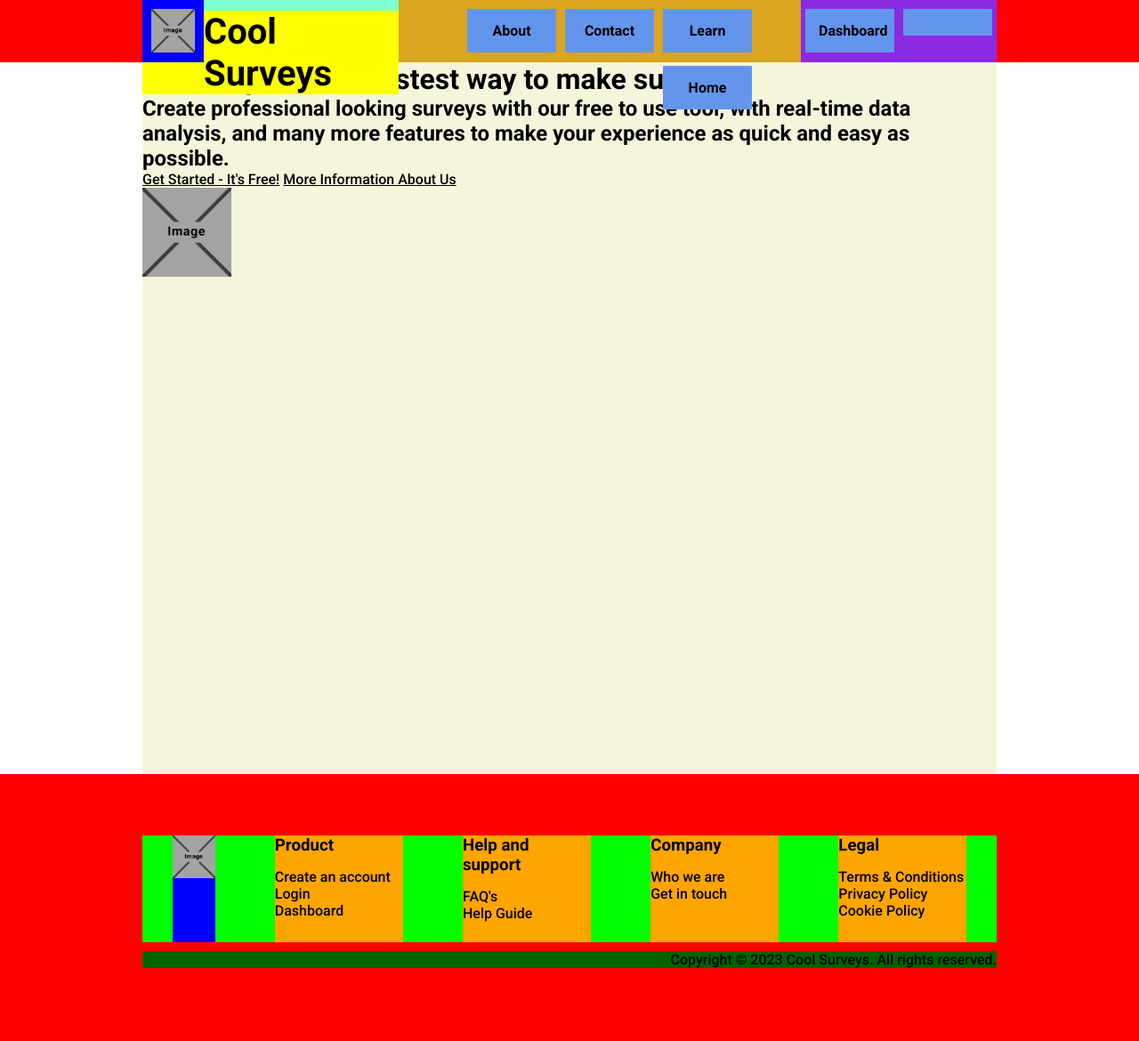
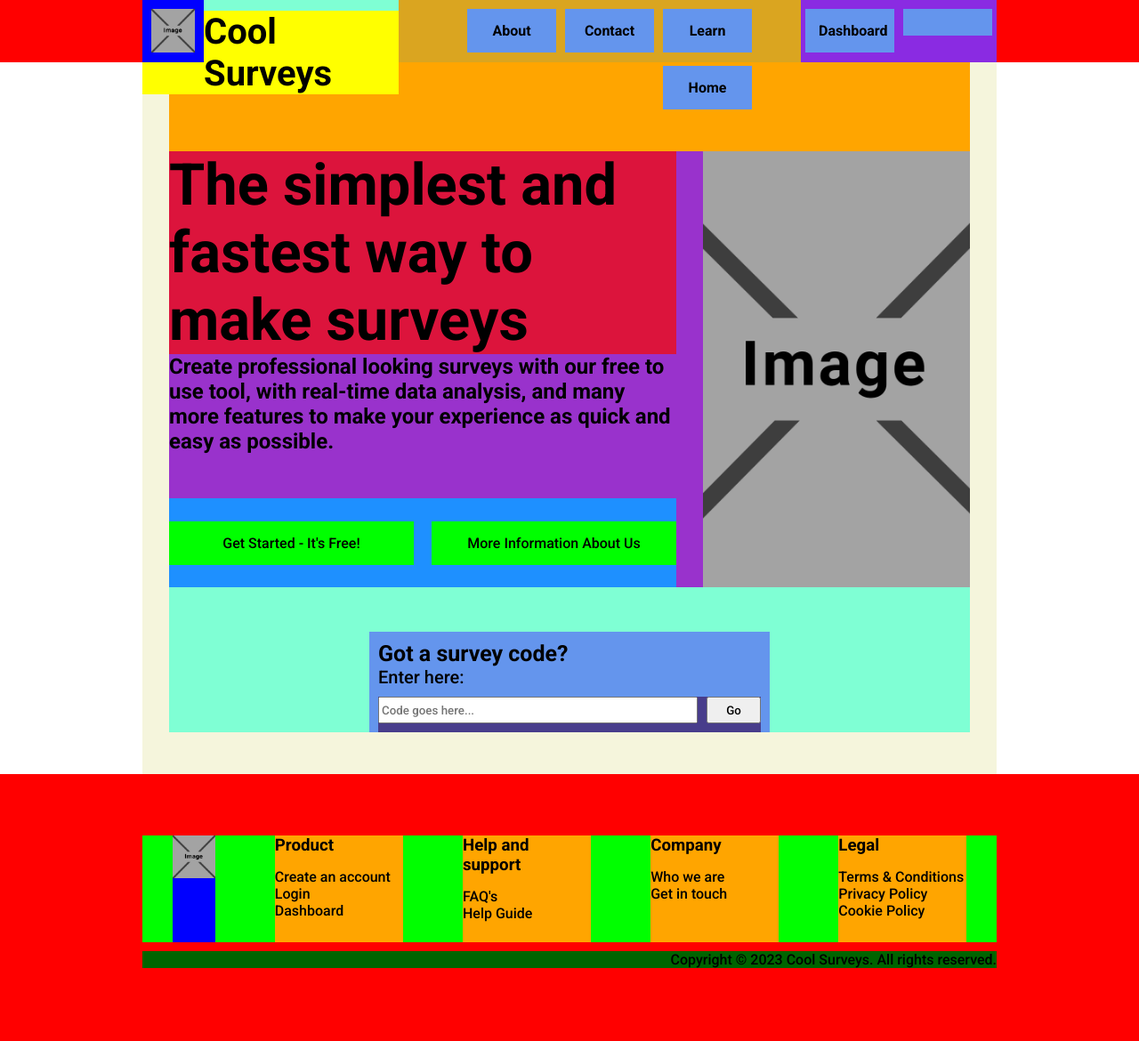
Before and after one commit to umarraj008/Survey-Tool, a PHP site: page / in a window 1280 px wide. Shown: the whole page at 89% size. Run offline with PHP 8.4, Linux system fonts and the light colour scheme; a user stored in the database is signed in.

Commit message:
Copy Link + Enter Code
- users can now enter a code in the homepage and be redirected to survey
- users can now copy survey link from dashboard

```diff
--- /dev/null
+++ b/css/index.css
@@ -0,0 +1,105 @@
+#main-container {
+    background-color: orange;
+    display: flex;
+    padding-top: 100px;
+    margin-left: 30px;
+    margin-right: 30px;
+}
+
+#left-container {
+    background-color: darkorchid;
+    width: 200%;
+}
+
+#left-container h1 {
+    font-size: 65px;
+    margin-right: 30px;
+    background-color: crimson;
+}
+
+#left-container h2 {
+    margin-right: 30px;
+}
+
+#left-container #button-container {
+    background-color: dodgerblue;
+    height: 100px;
+    display: flex;
+    align-items: center;
+    margin-right: 30px;
+    margin-top: 50px;
+}
+
+#left-container #button-container a {
+    padding: 15px;
+    background-color: lime;
+    text-decoration: none;
+    user-select: none;
+    width: 100%;
+    text-align: center;
+    margin-left: 10px;
+    margin-right: 10px;
+}
+
+#left-container #button-container a:first-child {
+    margin-left: 0px;
+}
+
+#left-container #button-container a:last-child {
+    margin-right: 0px;
+}
+
+#right-container {
+    background-color: lightseagreen;
+    width: 100%;
+}
+
+#right-container img {
+    width: 100%;
+    height: 100%;
+    object-fit: cover;
+}
+
+#survey-code-container {
+    margin-left: 30px;
+    margin-right: 30px;
+    background-color: aquamarine;
+    padding-top: 50px;
+}
+
+#survey-code-container form {
+    width: 50%;
+    background-color: cornflowerblue;
+}
+
+#survey-code-container form h3 {
+    margin-left: 10px;
+    padding-top: 10px;
+    font-size: 25px;
+}
+
+#survey-code-container form p {
+    margin-left: 10px;
+    margin-bottom: 10px;
+    font-size: 20px;
+}
+
+#survey-code-container form #input-container {
+    background-color: darkslateblue;
+    display: flex;
+    padding-bottom: 10px;
+    height: 30px;
+    margin-left: 10px;
+    margin-right: 10px;
+}
+
+#survey-code-container form #input-container input {
+    height: 100%;
+    box-sizing: border-box;
+    width: 100%;
+}
+
+#survey-code-container form #input-container input[type=submit] {
+    width: 70px;
+    margin-left: 10px;
+}
--- a/index.php
+++ b/index.php
@@ -2,6 +2,7 @@
 <html lang="en-UK">
     <head>
         <?php include_once("./includes/headTags.php"); ?>
+        <link rel="stylesheet" href="./css/index.css">
     </head>
     <body>
         <!-- Header Section -->
@@ -9,14 +10,30 @@
 
         <!-- Main Content -->
         <main>
-            <div>
-                <h1>The simplest and fastest way to make surveys</h1>
-                <h2>Create professional looking surveys with our free to use tool, with real-time data analysis, and many more features to make your experience as quick and easy as possible.</h2>
-                <a href="#">Get Started - It's Free!</a>
-                <a href="#">More Information About Us</a>
+            <div id="main-container">
+                <div id="left-container">
+                    <h1>The simplest and fastest way to make surveys</h1>
+                    <h2>Create professional looking surveys with our free to use tool, with real-time data analysis, and many more features to make your experience as quick and easy as possible.</h2>
+                    <div id="button-container">
+                        <a href="#">Get Started - It's Free!</a>
+                        <a href="#">More Information About Us</a>
+                    </div>
+                </div>
+                <div id="right-container">
+                    <img src="./resources/images/placeholder.png" width="100px" height="100px" />
+                </div>
             </div>
-            <div>
-                <img src="./resources/images/placeholder.png" width="100px" height="100px" />
+
+            <div id="survey-code-container">
+                <form action="survey.php" method="GET">
+                    <h3>Got a survey code?</h3>
+                    <p>Enter here:</p>
+                    <div id="input-container">
+                        <input type="text" name="id" placeholder="Code goes here...">
+                        <input type="submit" value="Go">
+                    </div>
+                </form>
+
             </div>
         </main>
 
```
Also changed, not shown: css/dashboard.css (+35 -30 lines), dashboard.php (+17 -20 lines), js/dashboard.js (added, +7 -0 lines).
